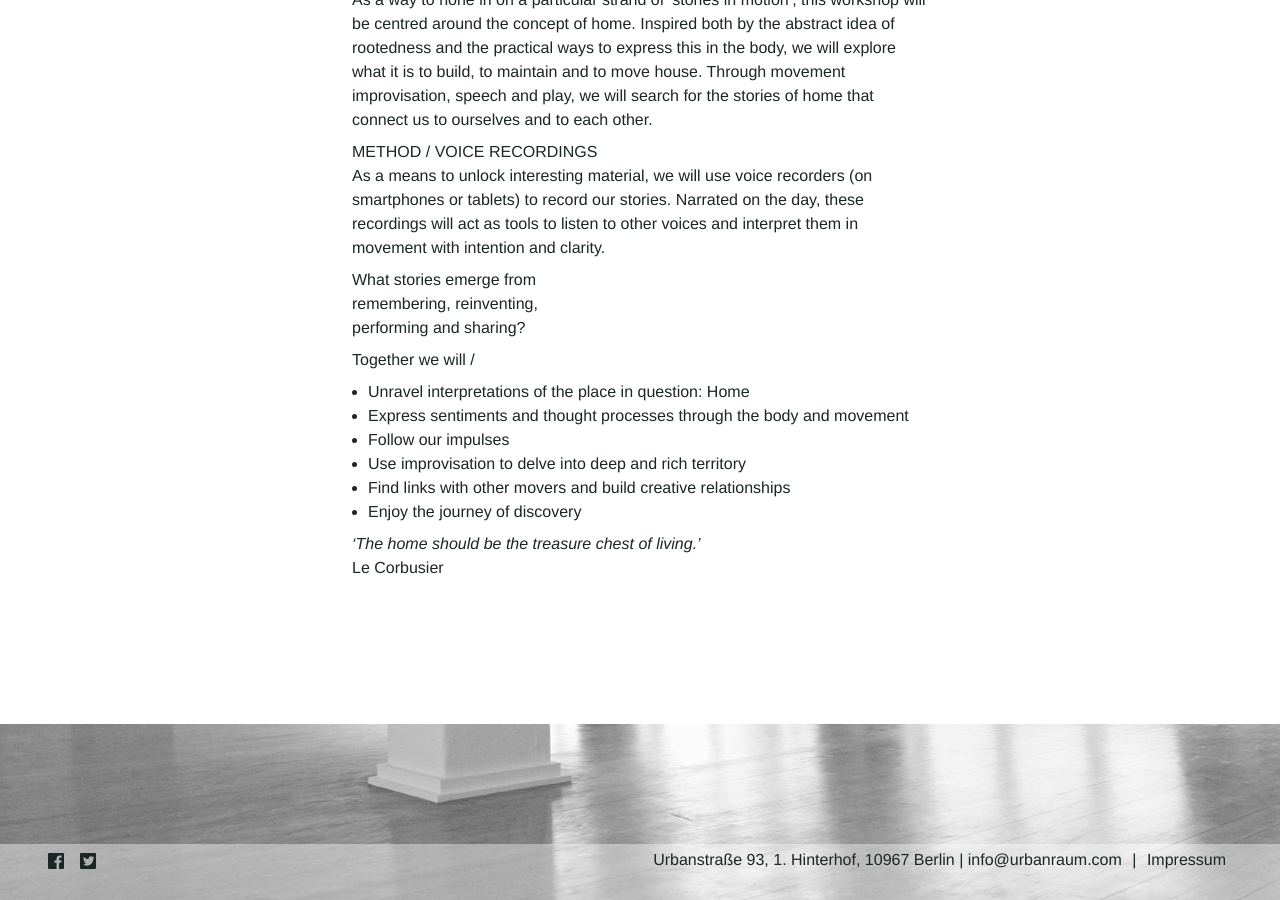
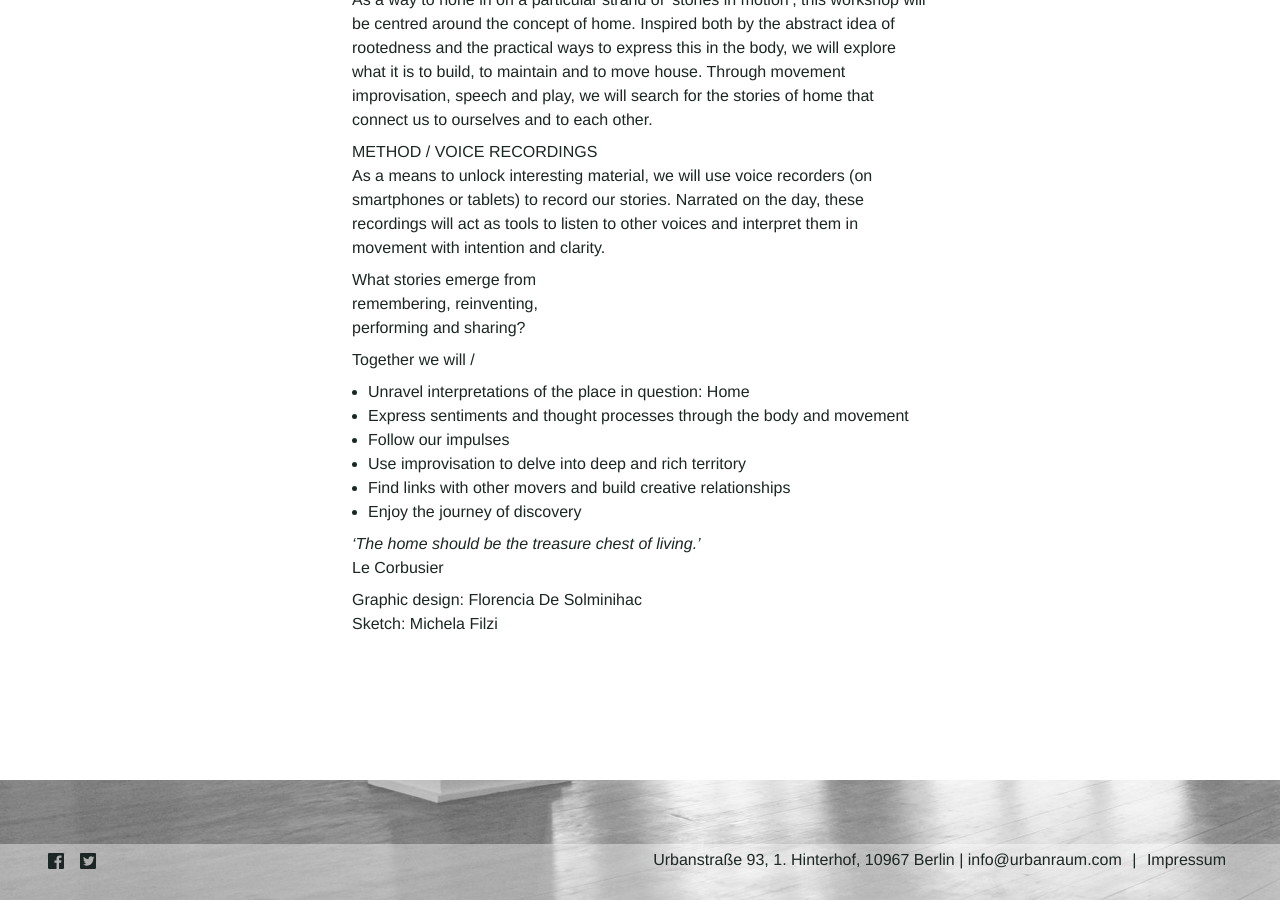
Before and after one commit to Kriesse/urbanraum, a Jekyll site: the page built from _workshops/stories-in-motion.md, in a window 1280 px wide and 900 px high, scrolled down 956 px. Built offline with Jekyll 4.4.1, drawn with Linux system fonts in a browser that asks for light colours; nearby versions of some CDN libraries.

Commit message:
Update stories-in-motion.md

```diff
--- a/_workshops/stories-in-motion.md
+++ b/_workshops/stories-in-motion.md
@@ -72,6 +72,10 @@ description_en: |
   *‘The home should be the treasure chest of living.’*
   Le Corbusier
 
+
+  Graphic design: Florencia De Solminihac
+  Sketch: Michela Filzi
+
 description_de: |
   s. English descritpion
 
```
